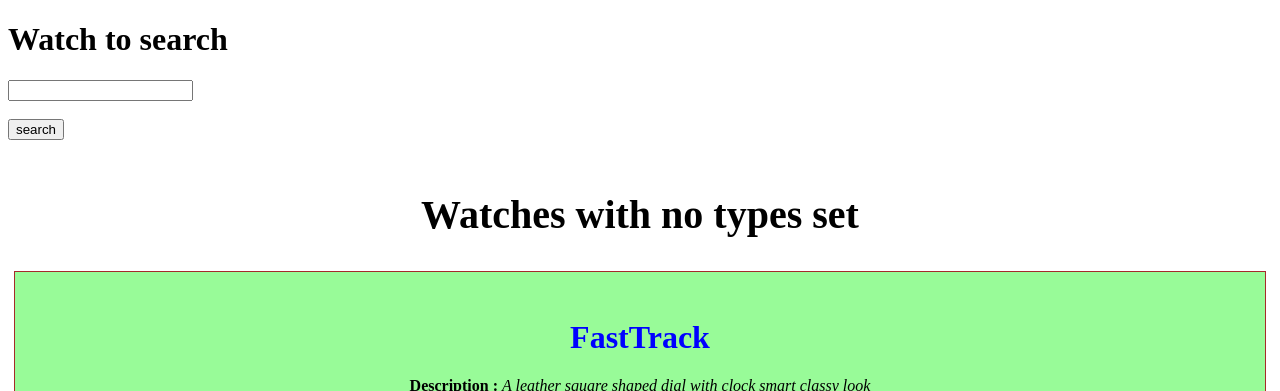
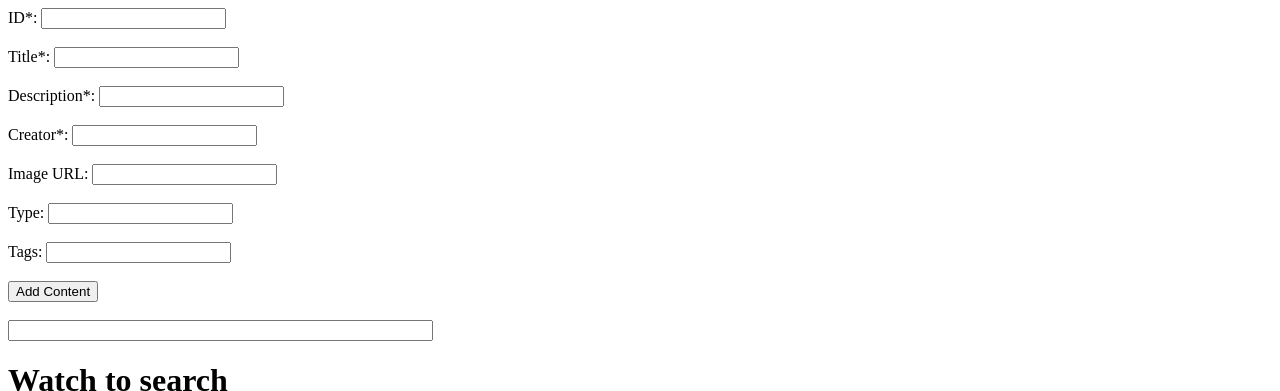
Before and after one commit to KrishnanDevika/D_Krishnan_MAD400Assignments_MyFavouriteWatches, an Angular app in the folder D_Krishnan_MyFavouriteWatches/: page / in a window 1280 px wide. Shown: the top 391 px of the page. Built offline with nearby package versions, Linux system fonts and the light colour scheme.

Commit message:
Assignment 5
Added Component CreateComponent
Used promise pattern to emit the event. Handled reject promise on input fields, clear input fields when contents added successfully.

```diff
--- a/D_Krishnan_MyFavouriteWatches/package.json
+++ b/D_Krishnan_MyFavouriteWatches/package.json
@@ -1,6 +1,6 @@
 {
   "name": "d-krishnan-my-favourite-watches",
-  "version": "0.0.4",
+  "version": "0.0.5",
   "scripts": {
     "ng": "ng",
     "start": "ng serve",
--- a/D_Krishnan_MyFavouriteWatches/src/app/content-list/content-list.component.html
+++ b/D_Krishnan_MyFavouriteWatches/src/app/content-list/content-list.component.html
@@ -1,3 +1,4 @@
+<app-create-content (newWatchContent) = "addWatchToList($event)"></app-create-content>
 <div>
     <h1>Watch to search</h1>
     <input #titleTosearch><br>
--- a/D_Krishnan_MyFavouriteWatches/src/app/content-list/content-list.component.ts
+++ b/D_Krishnan_MyFavouriteWatches/src/app/content-list/content-list.component.ts
@@ -88,4 +88,13 @@
 
   }
 
+  //update the parent element
+  addWatchToList(newWatchEvent : Content): void{
+    this.watches.push(newWatchEvent);
+
+    //clone the array for the pipe to work
+    this.watches = [...this.watches];
+
+  }
+
 }
--- /dev/null
+++ b/D_Krishnan_MyFavouriteWatches/src/app/create-content/create-content.component.html
@@ -0,0 +1,18 @@
+
+<div>
+    ID*: <input [(ngModel)]= "idValue"><br><br>
+    Title*: <input [(ngModel)] = "title"><br><br>
+    Description*: <input [(ngModel)] = "description"><br><br>
+    Creator*: <input [(ngModel)] = "creator"><br><br>
+    Image URL: <input [(ngModel)] = "imgUrl"><br><br>
+    Type: <input [(ngModel)] = "type"><br><br>
+    Tags: <input [(ngModel)] ="tags"><br><br>
+</div>
+
+<div>
+    <button (click)="addContent()">Add Content</button>
+</div>
+
+<br><input type = "text" size = "50" class = "error" [(ngModel)] = "failMessage" >
+
+    <!-- <button (click)="addContent(idValue, title, description.value, creator.value, imgUrl.value, type.value, tags.value)">Add Content</button> -->
--- /dev/null
+++ b/D_Krishnan_MyFavouriteWatches/src/app/create-content/create-content.component.scss
@@ -0,0 +1,3 @@
+.error{
+    color: red;
+}
--- /dev/null
+++ b/D_Krishnan_MyFavouriteWatches/src/app/create-content/create-content.component.ts
@@ -0,0 +1,89 @@
+import { Component, EventEmitter, OnInit, Output } from '@angular/core';
+import { Content } from '../helper-files/content-interface';
+
+
+@Component({
+  selector: 'app-create-content',
+  templateUrl: './create-content.component.html',
+  styleUrls: ['./create-content.component.scss']
+})
+export class CreateContentComponent implements OnInit {
+
+  //passing data from child to parent using output event emitter
+  @Output() newWatchContent: EventEmitter<Content> = new EventEmitter<Content>();
+
+  newWatch?: Content
+
+  //ngModel to control input variables
+  idValue : string = '';
+  title : string = '';
+  description: string = '';
+  creator : string = '';
+  imgUrl : string = '';
+  type : string = '';
+  tags : string = '';
+
+  //error message
+  failMessage : string = '';
+
+
+  constructor() { }
+
+  ngOnInit(): void {
+  }
+
+  //handling button click
+  addContent(){
+    let tag: any;
+    if(this.tags == ''){
+      tag = '';
+
+    }else{
+        tag = this.tags.split(",");
+    }
+
+    //add new watch from inputs given
+    this.newWatch = {
+      id: parseInt(this.idValue),
+      title: this.title,
+      description : this.description,
+      creator : this.creator,
+      imgURL: this.imgUrl,
+      type: this.type,
+      tags: tag
+    };
+
+    //Promise Pattern to send the data to parent
+   var  promise = new Promise((resolve, reject)=>{
+     if(this.idValue != '' && this.title != '' && this.description != '' && this.creator != ''){
+        resolve(this.newWatchContent.emit(this.newWatch))
+     }
+
+     else{
+       reject("error");
+     }
+
+   });
+
+   promise.then((res)=>{
+    console.log("Addition Successful ",this.title );
+    //clear all input fields
+    this.idValue = '';
+    this.title = '';
+    this.description = '';
+    this.type = '';
+    this.creator = '';
+    this.imgUrl = '';
+    this.type = '';
+    this.tags = '';
+    this.failMessage = '';
+   });
+
+   promise.catch((error)=>{
+    this.failMessage = "Content did not added. Please fill the required fields";
+    console.log("Addition Failed ",this.title );
+
+   });
+
+  }
+}
--- a/D_Krishnan_MyFavouriteWatches/src/app/watch-types.pipe.ts
+++ b/D_Krishnan_MyFavouriteWatches/src/app/watch-types.pipe.ts
@@ -7,6 +7,11 @@
 export class WatchTypesPipe implements PipeTransform {
 
   transform(watchList: Content[], type?: string){
-        return watchList.filter(watches => watches.type == type ? watchList : null);
+    return watchList.filter(watch => {
+      return type? watch.type === type : (!watch.type || watch.type === '');
+    });
+
+    //return watchList.filter(watch => watch.type === type)
+        //return watchList.filter(watches => watches.type == type ? watchList : null);
     }
   }
```
Also changed, not shown: D_Krishnan_MyFavouriteWatches/src/app/app.module.ts (+6 -2 lines), 1 other file (tests, documents, lock files or other folders).
